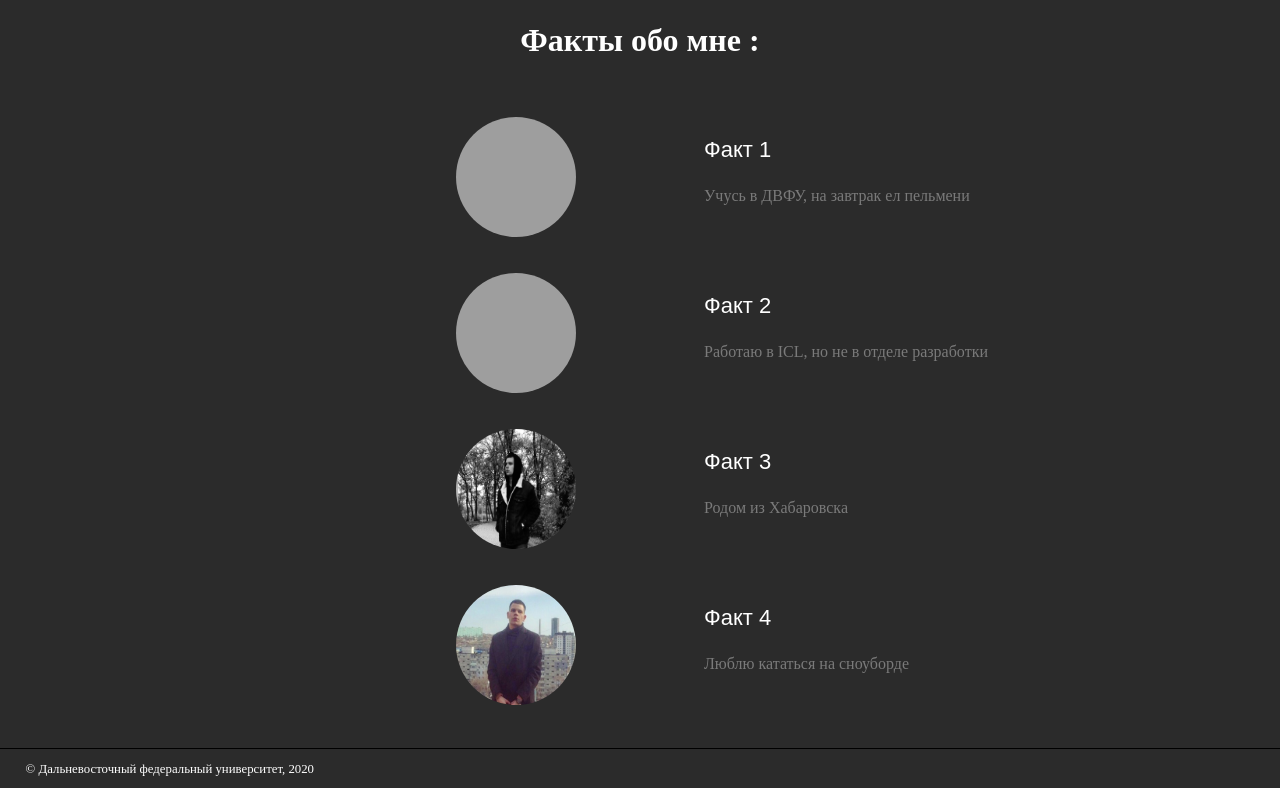
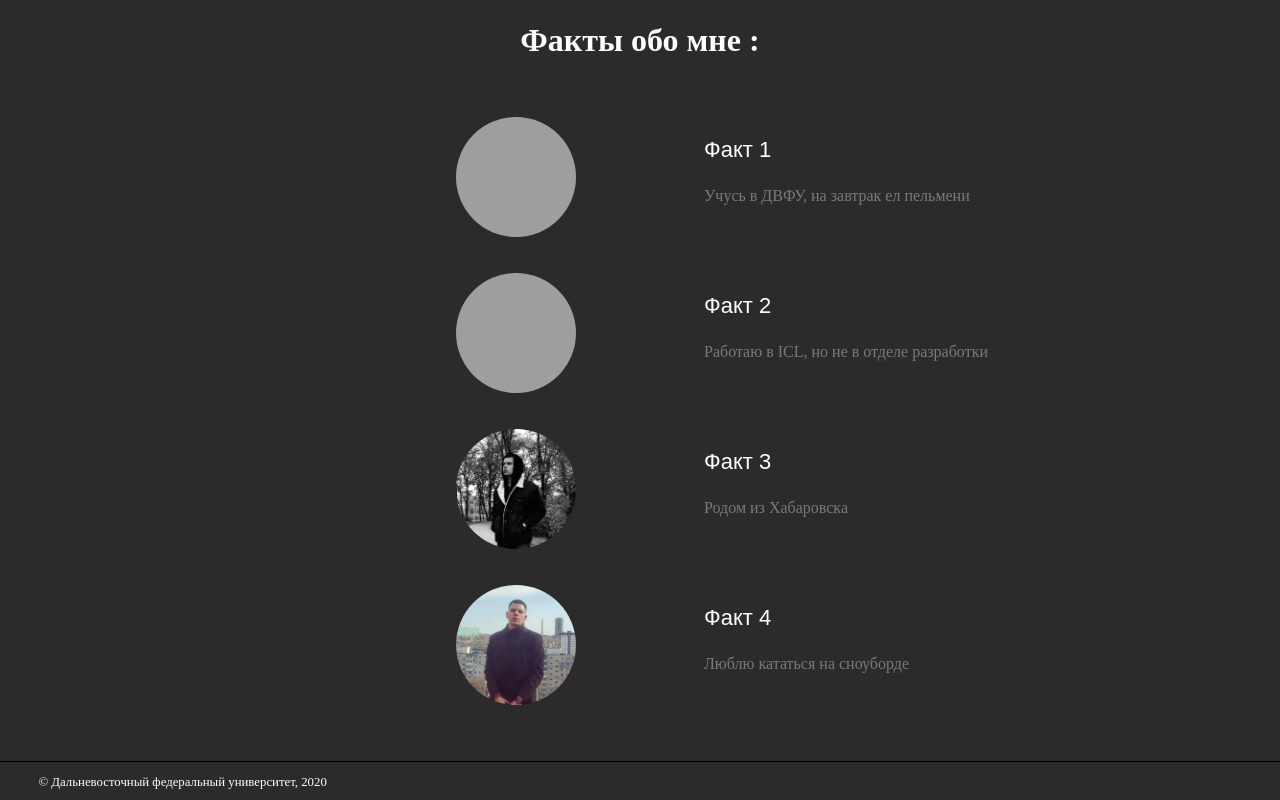
Before and after one commit to kondrashinas/Kondrashin, a plain HTML site: page index.html in a window 1280 px wide. Shown: the part 901-1701 px from the top of the page. Drawn offline with Linux system fonts and the light colour scheme; grey boxes are pictures that could not be loaded.

Commit message:
Update layout.css

```diff
--- a/css/layout.css
+++ b/css/layout.css
@@ -171,6 +171,7 @@ ul#nav li.current a { color: #F06000; }
    width: 120px;
    height: 120px;
    border-radius: 50%;
+   object-fit: cover;
 }
 
 footer {
@@ -178,7 +179,6 @@ footer {
     padding-left: 3em;
     border-top: 1px solid black;
     min-height: 3em;
-    margin: -1em;
     background-color: #2b2b2b;
     text-align: left;
 }
```
